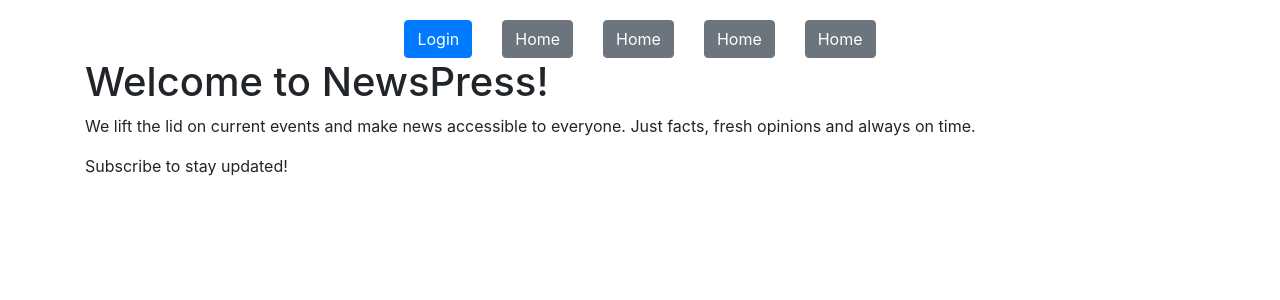
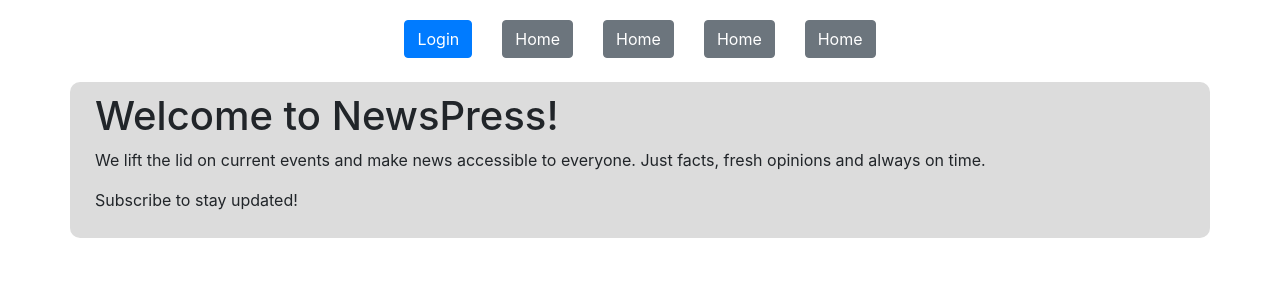
Before and after one commit to DaniilHinzburh/Newspaper-Agency, a Django app: page / in a window 1280 px wide. Shown: the top 300 px of the page. Run offline with Django 5.2, Linux system fonts and the light colour scheme.

Commit message:
style: slightly changed the appearance of the base.html

```diff
--- a/templates/base.html
+++ b/templates/base.html
@@ -20,7 +20,8 @@
       {% include "includes/sidebar.html" %}
     {% endblock %}
   </div>
-  <div class="row">
+ <br>
+  <div class="row" style="background: gainsboro; border-radius: 10px; padding: 10px">
     <div class="col">
       {% block content %}{% endblock %}
     </div>
```
